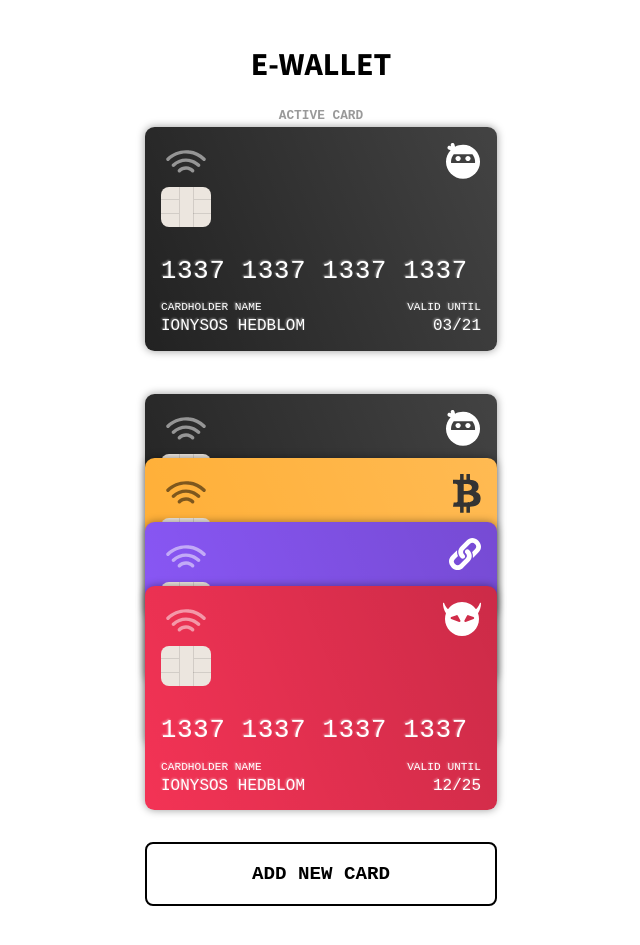
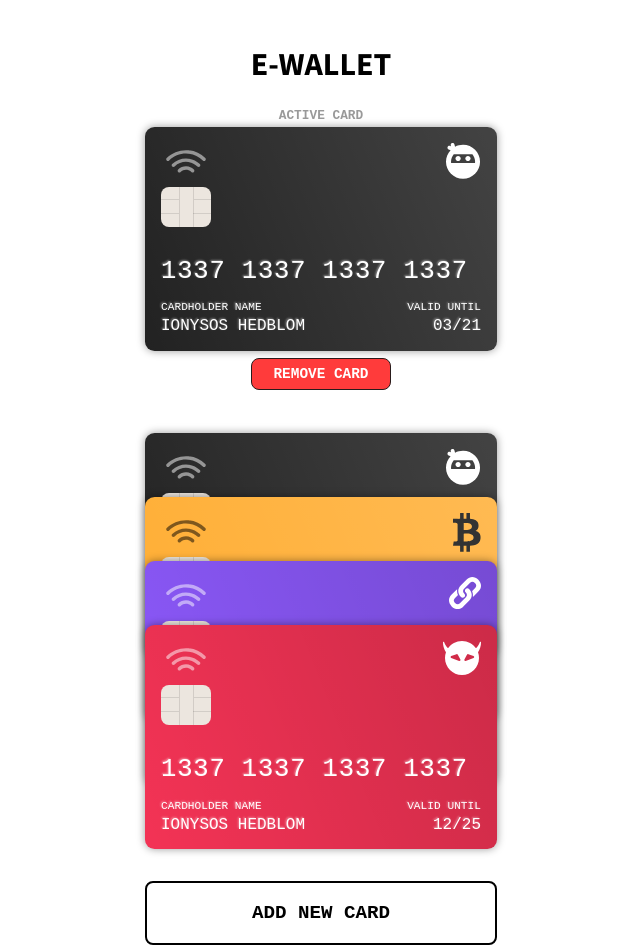
Before and after one commit to IonysosHedblom/iths-e-wallet, a Vue app: page / in a window 1280 px wide. Shown: the whole page, without its empty margins (319-959 px from the left). Before the commit the page ends 906 px from the top, so only its background shows below. Built offline with nearby package versions, Linux system fonts and the light colour scheme; a web font is replaced by a local one.

Commit message:
Remove button added

```diff
--- a/src/views/Home.vue
+++ b/src/views/Home.vue
@@ -2,6 +2,7 @@
   <main>
     <Top header="e-wallet" subheader="active card" />
     <Card v-if="cards[active]" v-bind:cardData="cards[active]" />
+    <a href="#" class="btn delete">Remove card</a>
     <CardStack
       v-bind:isActive="active"
       v-bind:setActive="setNewActiveCard"
@@ -41,3 +42,15 @@ export default {
   },
 };
 </script>
+
+<style scoped>
+.delete {
+  width: 40%;
+  font-size: 0.9rem;
+  height: 2rem;
+  color: #fff;
+  border: 0.1rem solid rgb(41, 27, 27);
+  background-color: rgb(255, 59, 59);
+  margin: 7px auto 0 auto;
+}
+</style>
```
